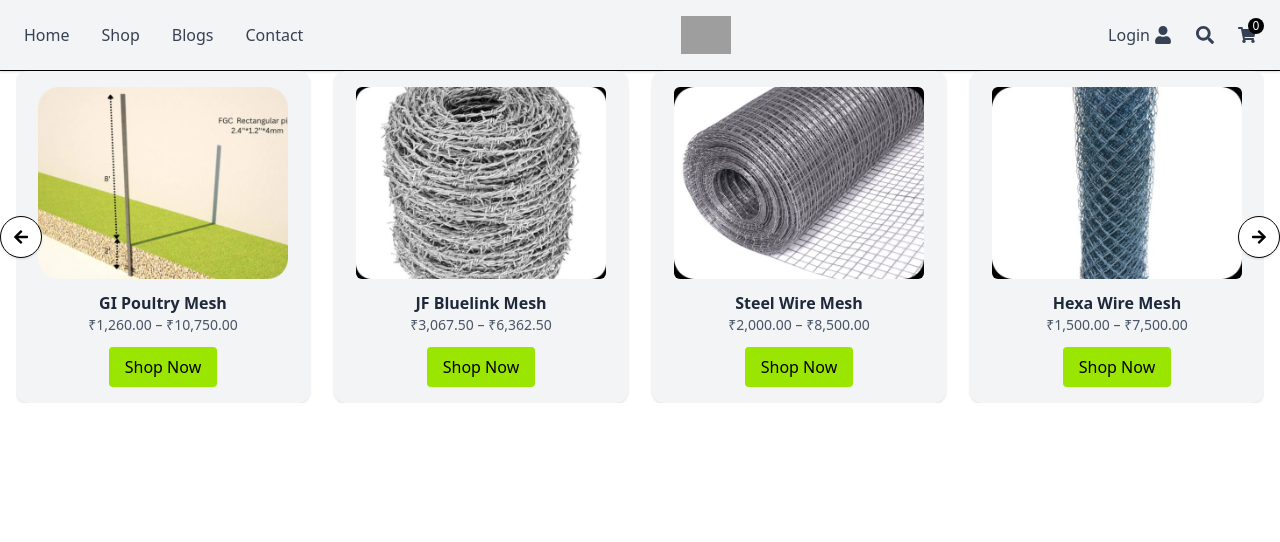
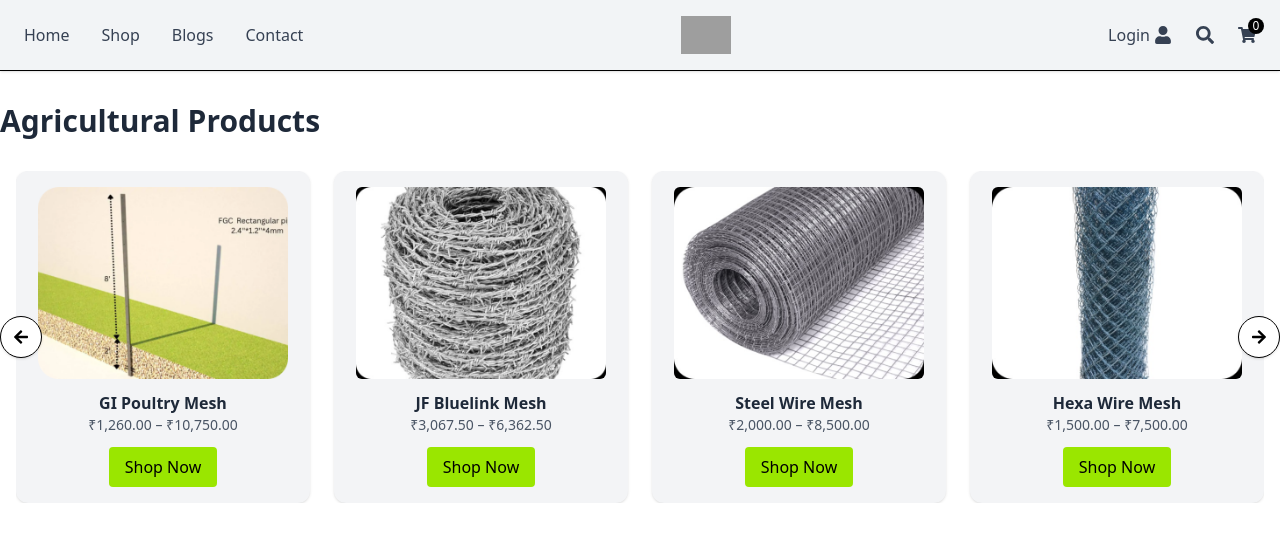
Before and after one commit to mdnazmulnhasan/fencing-justified, a Next.js app: page / in a window 1280 px wide. Shown: the top 542 px of the page. Built offline with nearby package versions, Linux system fonts and the light colour scheme; grey boxes are pictures that could not be loaded.

Commit message:
section title done

```diff
--- a/src/components/homepage/HomePage.tsx
+++ b/src/components/homepage/HomePage.tsx
@@ -1,11 +1,13 @@
 import React from 'react';
 import ProductSlider from '../products/ProductSlider';
+import SectionTitle from '../section-title/SectionTitle';
 
 const HomePage = () => {
     return (
-        <div>
+        <section className='max-w-7xl mx-auto'>
+            <SectionTitle align='left' title='Agricultural Products' />
             <ProductSlider />
-        </div>
+        </section>
     );
 };
 
--- a/src/components/products/ProductSlider.tsx
+++ b/src/components/products/ProductSlider.tsx
@@ -3,6 +3,7 @@
 import { useState } from 'react';
 import { FaArrowRight, FaArrowLeft } from 'react-icons/fa';
 import ProductCard from './ProductCard';
+
 
 const products = [
     {
@@ -56,6 +57,9 @@ export default function ProductSlider() {
 
     return (
         <div className="relative w-full max-w-7xl mx-auto flex items-center px-4">
+
+
+
             {/* Prev Button */}
             <button
                 onClick={handlePrev}
```
Lines whose indentation alone changed are shown as unchanged.
